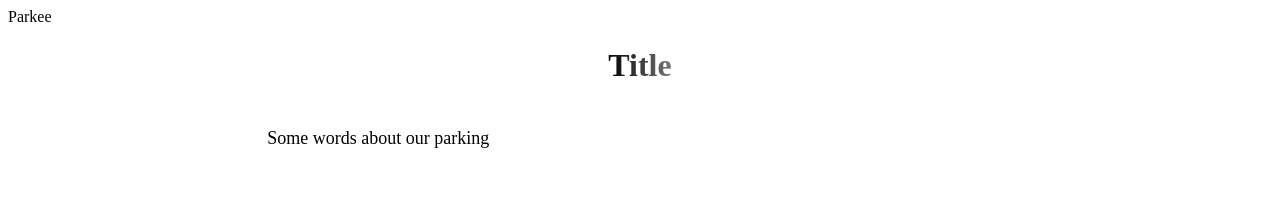
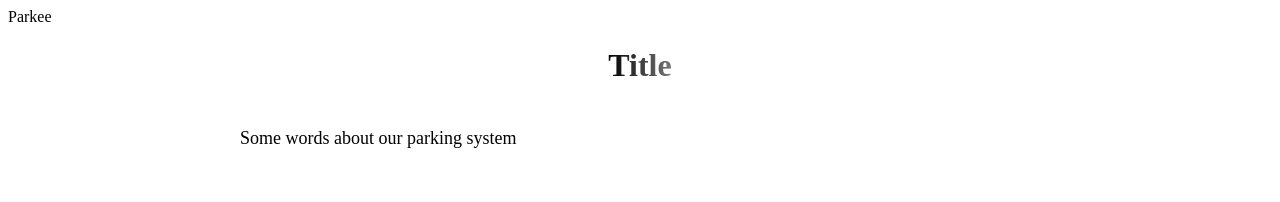
Before and after one commit to iamboneidle/parking_system, a React app in the folder parkee/frontend/: page /home in a window 1280 px wide. Shown: the top 202 px of the page. Built offline with nearby package versions, Linux system fonts and the light colour scheme; the HTML template or start-up script is replaced by a standard one.

Commit message:
added some words

```diff
--- a/parkee/frontend/src/components/UI/textContent/TextContent.js
+++ b/parkee/frontend/src/components/UI/textContent/TextContent.js
@@ -20,7 +20,7 @@ export default function TextContent() {
         </Title>
         <div className='text-content__grid'>
             <p className='p-descr'>
-                Some words about our parking
+                Some words about our parking system
             </p>
         </div>
         <MyCarousel>
```
